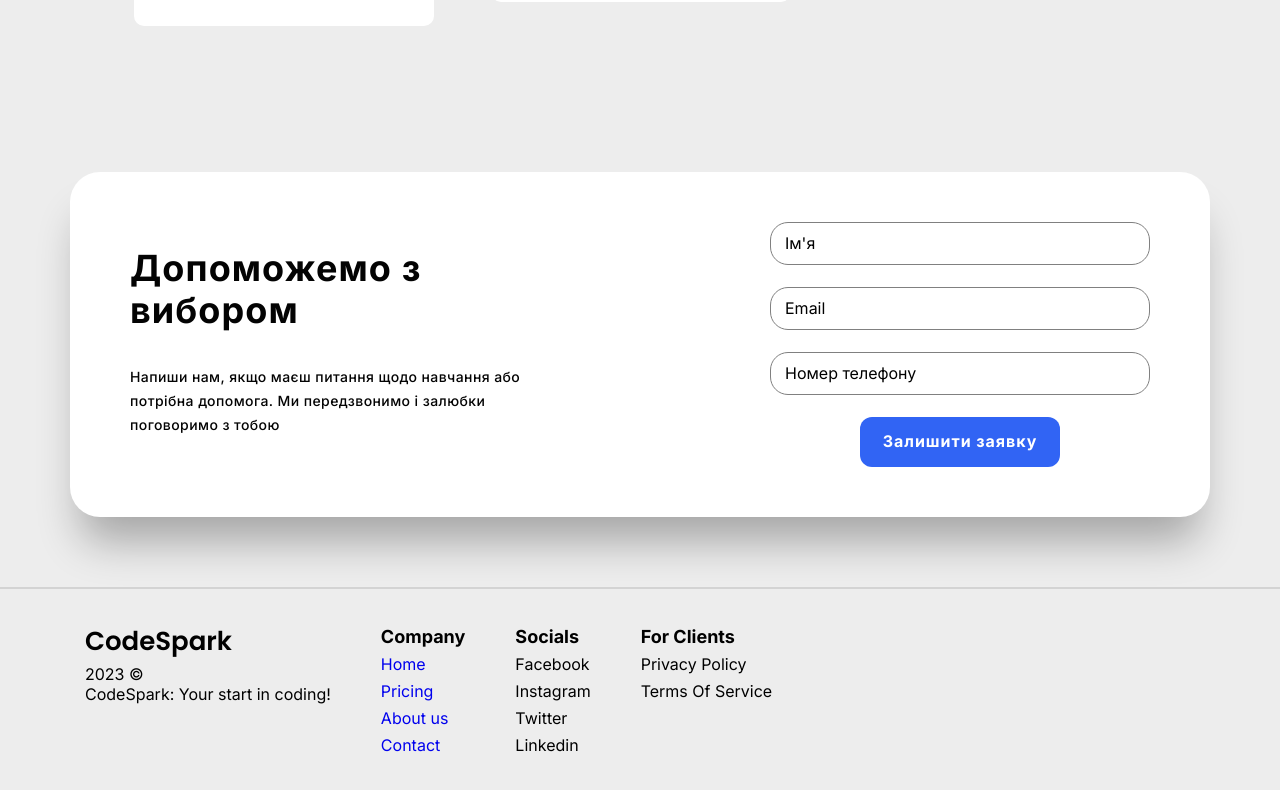
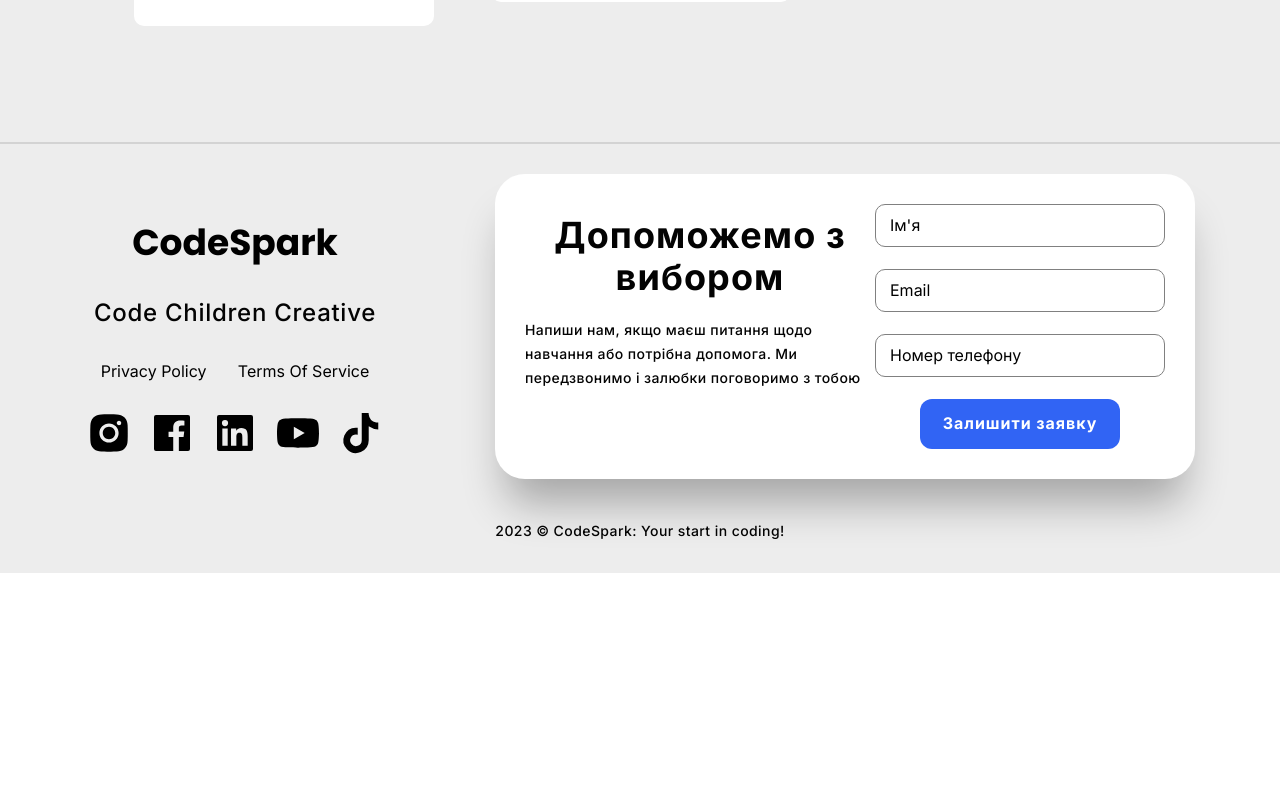
Before and after one commit to Makssik/codespark, a React (Create React App) app: page / in a window 1280 px wide. Shown: the part 2993-3783 px from the top of the page. After the commit the page ends 3566 px from the top, so only its background shows below. Built offline with nearby package versions, Linux system fonts and the light colour scheme.

Commit message:
new footer

```diff
--- a/src/components/ContactForm/ContactForm.jsx
+++ b/src/components/ContactForm/ContactForm.jsx
@@ -9,7 +9,7 @@
 
 const MySwal = withReactContent(Swal);
 
-const ContactForm = ({isMsgFieldVisible}) => {
+const ContactForm = ({ isMsgFieldVisible, className }) => {
   const [isLoading, setIsLoading] = useState(false);
 
   const toast = useRef(null);
@@ -40,7 +40,10 @@
   };
 
   return (
-    <form onSubmit={handleSubmit(onSubmit)} className="contact__form">
+    <form
+      onSubmit={handleSubmit(onSubmit)}
+      className={`contact__form ${className?className: ''}`}
+    >
       <div className="contact__form-field">
         <input
           placeholder=" "
--- a/src/components/Footer/Footer.jsx
+++ b/src/components/Footer/Footer.jsx
@@ -1,53 +1,54 @@
-import { Link } from 'react-router-dom';
+import ContactForm from '../ContactForm/ContactForm';
 
+import { AiFillInstagram, AiFillYoutube } from 'react-icons/ai';
+import {
+  BiLogoFacebookSquare,
+  BiLogoLinkedinSquare,
+  BiLogoTiktok,
+} from 'react-icons/bi';
 const Footer = () => {
   return (
     <footer>
       <div className="container">
-        <ul className="footer__list">
-          <li>
-            <ul>
-              <li className="logo">CodeSpark</li>
-              <li>
-                2023 © <br /> CodeSpark: Your start in coding!
-              </li>
-            </ul>
-          </li>
-          <li>
-            <ul>
-              <li className="generalizing-title">Company</li>
-              <li>
-                <Link to={'/'}> Home </Link>
-              </li>
-              <li>
-                <Link to={'/pricing'}>Pricing</Link>
-              </li>
-              <li>
-                <Link to={'/about'}>About us</Link>
-              </li>
-              <li>
-                <Link to={'/contact'}>Contact</Link>
-              </li>
-            </ul>
-          </li>
-          <li>
-            <ul>
-              <li className="generalizing-title">Socials</li>
-              <li>Facebook</li>
-              <li>Instagram</li>
-              <li>Twitter</li>
-              <li>Linkedin</li>
-            </ul>
-          </li>
-          <li>
-            <ul>
-              <li className="generalizing-title">For Clients</li>
-              <li>Privacy Policy</li>
-              <li>Terms Of Service</li>
-            </ul>
-          </li>
-        </ul>
+        <div className="footer__info">
+          <h3 className="logo logo--footer">CodeSpark</h3>
+          <p className="logo__subtitle">Code Children Creative</p>
+          <ul className="terms">
+            <li>Privacy Policy</li>
+            <li>Terms Of Service</li>
+          </ul>
+          <ul className="footer__socials">
+            <li>
+              <AiFillInstagram />
+            </li>
+            <li>
+              <BiLogoFacebookSquare />
+            </li>
+            <li>
+              <BiLogoLinkedinSquare />
+            </li>
+            <li>
+              <AiFillYoutube />
+            </li>
+            <li>
+              <BiLogoTiktok />
+            </li>
+          </ul>
+        </div>
+        <div className="footer__form-wrapper">
+          <div className="footer__form-text-wrapper">
+            <h2 className="title">Допоможемо з вибором</h2>
+            <p className="subtitle subtitle--left">
+              Напиши нам, якщо маєш питання щодо навчання або потрібна допомога.
+              Ми передзвонимо і залюбки поговоримо з тобою
+            </p>
+          </div>
+          <ContactForm className={'footer__form'} />
+        </div>
       </div>
+        <p style={{ textAlign: 'center', marginTop: '40px', marginBottom: 0 }}>
+          2023 © CodeSpark: Your start in coding!
+        </p>
     </footer>
   );
 };
--- a/src/components/Footer/_footer.scss
+++ b/src/components/Footer/_footer.scss
@@ -1,35 +1,94 @@
 footer {
   padding: 30px 0;
+  border-top: 2px solid lightgray;
 
-  border-top: 2px solid lightgray;
-}
+  .container {
+    display: flex;
+    justify-content: space-between;
+    align-items: center;
 
-.footer__list {
-  display: flex;
-  flex-direction: column;
-  gap: 10px;
-  & ul {
-    & li,
-    .logo {
-      margin: 7px auto;
-      text-align: center;
-    }
-  }
-
-  @media screen and (min-width: 768px) {
-    flex-direction: row;
-    gap: 50px;
-    & ul {
-      & li,
-      .logo {
-        margin: 7px auto;
-        text-align: left;
+    @media screen and (max-width: 1140px) {
+      & {
+        flex-direction: column-reverse;
       }
     }
   }
 }
 
-.generalizing-title{
-  font-size: 18px;
+.footer__info {
+  flex: 1 0 auto;
+
+  display: flex;
+  flex-direction: column;
+  justify-content: space-between;
+
+  max-width: 300px;
+  min-height: 270px;
+  text-align: center;
+
+  .terms {
+    width: 100%;
+    display: flex;
+    justify-content: space-around;
+  }
+}
+
+.footer__socials {
+  display: flex;
+  justify-content: space-between;
+
+  width: 100%;
+  svg {
+    font-size: 48px;
+    transition: all 250ms $bezier;
+
+    &:hover {
+      color: $accent;
+      transform: scale(1.06);
+    }
+  }
+}
+
+.footer__form-wrapper {
+  flex: 0 1 700px;
+  display: flex;
+
+  background-color: #fff;
+  padding: 30px 30px;
+  border-radius: 30px;
+  box-shadow: $box-shadow;
+
+  .footer__form-text-wrapper {
+    flex: 0 0 350px;
+  }
+
+  .footer__form {
+    margin: 0;
+    flex: 0 2 300px;
+  }
+
+  @media screen and (max-width: 1140px) {
+    & {
+      max-width: 400px;
+      flex: 0 1 auto;
+      flex-direction: column;
+    }
+    .footer__form-text-wrapper {
+      flex: 0 0 auto;
+    }
+    .footer__form {
+      margin: 0 auto;
+      flex: 0 0 auto;
+    }
+  }
+}
+
+.logo--footer {
+  font-size: 36px;
   font-weight: bold;
+  margin-bottom: 0;
 }
+
+.logo__subtitle {
+  margin: 0;
+}
--- a/src/components/FormSection/FormSection.jsx
+++ b/src/components/FormSection/FormSection.jsx
@@ -1,4 +1,4 @@
-import ContactForm from '../ContactForm';
+import ContactForm from '../ContactForm/ContactForm';
 
 const FormSection = () => {
   return (
--- a/src/components/Layout/Layout.jsx
+++ b/src/components/Layout/Layout.jsx
@@ -1,14 +1,12 @@
 import { Outlet } from 'react-router-dom';
 import Header from '../Header';
 import Footer from '../Footer';
-import FormSection from '../FormSection';
 
 const Layout = () => {
   return (
     <>
       <Header />
       <Outlet />
-      <FormSection />
       <Footer />
     </>
   );
--- a/src/components/views/ContactView/ContactView.jsx
+++ b/src/components/views/ContactView/ContactView.jsx
@@ -1,4 +1,4 @@
-import ContactForm from '../../ContactForm';
+import ContactForm from '../../ContactForm/ContactForm';
 import ContactUsImg from '../../../images/contact-us.jpg';
 
 const ContactView = () => {
--- a/src/sass/_basedecoration.scss
+++ b/src/sass/_basedecoration.scss
@@ -26,12 +26,12 @@
   width: 100%;
   margin: 0 auto;
   padding: 10px 0;
-  @media screen and (min-width:768px) {
+  @media screen and (min-width: 768px) {
     padding: 30px 0;
   }
 }
 
-section.animate-wrapper{
+section.animate-wrapper {
   padding: 0;
 }
 
@@ -93,7 +93,7 @@
   text-align: left;
 
   @media screen and (max-width: 768px) {
-      text-align: center;
+    text-align: center;
   }
 }
 
@@ -114,6 +114,11 @@
 
 .logo {
   @include logo;
+
+  &__subtitle {
+    font-family: Inter;
+    font-size: 24px
+  }
 }
 
 .button {
--- a/src/sass/_mixins.scss
+++ b/src/sass/_mixins.scss
@@ -59,5 +59,5 @@
   font-size: 18px;
   padding: 10px 15px;
   // border: 1px solid grey;
-  border-radius: 18px;
+  border-radius: 10px;
 }
```
